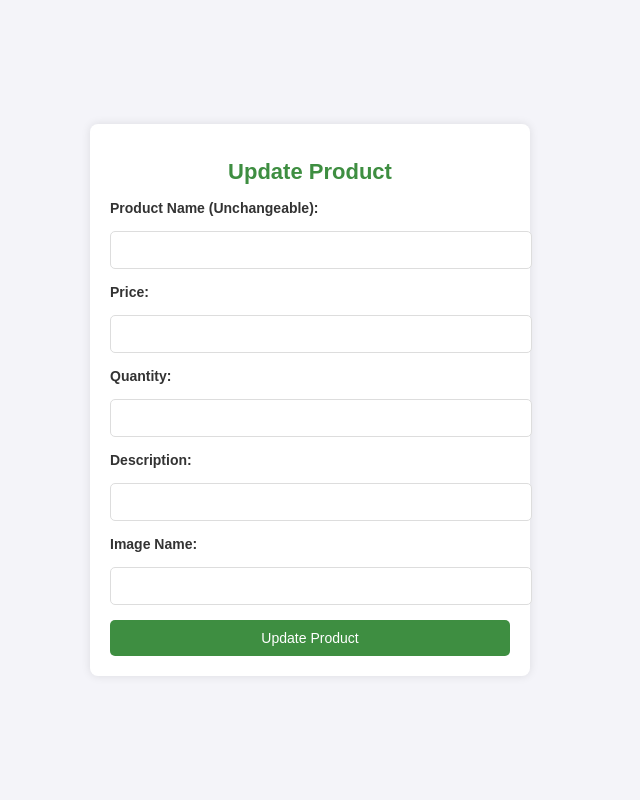
After one commit to thirumurug0xan/shopesite, a Flask app: page /admin/portal/product/update/1 in a window 1280 px wide. The commit adds this page. Shown: the whole page, without its empty margins (330-970 px from the left). Run offline with Flask 3, Linux system fonts and the light colour scheme; data that the repository does not hold is empty; some libraries are stand-ins or nearby versions.

Commit message:
huge update on managing products

```diff
--- a/app.py
+++ b/app.py
@@ -231,6 +231,8 @@ def admin_portal():
   return render_template('/admin_portal.html')
 @app.route('/admin/portal/settings',methods = ['GET','POST'])
 def admin_settings():
+  if not session.get('aauth',None):
+    return unauthorized()
   global admin_id, admin_password
   print(admin_password)
   if request.method == 'POST':
@@ -239,6 +241,43 @@ def admin_settings():
       admin_password = request.form.get('confirm_password')
     return redirect('/admin')
   return render_template('admin_settings.html')
+
+@app.route('/admin/portal/manage')
+def admin_manage():
+  if not session.get('aauth',None):
+    return unauthorized()
+  return render_template('/admin_manage.html')
+
+@app.route('/admin/portal/products')
+def admin_products():
+  if not session.get('aauth',None):
+    return unauthorized()
+  cursor = mysql.connection.cursor(MySQLdb.cursors.DictCursor)
+  cursor.execute('select * from products;')
+  products_tuble = cursor.fetchall()
+  return render_template('/admin_products.html',products=products_tuble)
+
+#@app.route('/admin/portal/product/update',methods = ['GET','POST'])
+@app.route('/admin/portal/product/update/<product_name>',methods=['GET','POST'])
+def admin_product_update(product_name):
+  #print(product_name)
+  cursor = mysql.connection.cursor(MySQLdb.cursors.DictCursor)
+  if 'POST' == request.method:
+    cursor.execute('update products set price = \'{price}\', quantity = \'{quantity}\', describ = \'{describ}\' WHERE product_name = \'{product_name}\';'.format(
+    price=request.form.get('price'),
+    quantity=request.form.get('quantity'),
+    describ=request.form.get('describ'),
+    product_name=product_name)
+    )
+    cursor.connection.commit()
+    return jsonify({'status':'success',
+      'commit':'success'
+    })
+  cursor.execute('select * from products where product_name = \'{product_name}\''.format(product_name=product_name))
+  edit_product_tuple = cursor.fetchone()
+  print(edit_product_tuple)
+  return render_template('/admin_update.html',product = edit_product_tuple)
+
 @app.route("/logout/<type_of>") #@app.route('/logout/<filename>')
 def logout(type_of):
     if 'admin' == type_of:
--- a/templates/admin_add.html
+++ b/templates/admin_add.html
@@ -105,7 +105,7 @@
             <input type="file" id="product_image" name="product_image" accept="image/png, image/jpeg, image/jpg" required>
 
             <br>
-            <center><button type="submit">Upload Image</button></center>
+            <center><button type="submit">Add product</button></center>
         </b>
     </form>
     <script>
--- a/templates/admin_portal.html
+++ b/templates/admin_portal.html
@@ -20,7 +20,7 @@
             <div class="card">
                 <h2>Manage Products</h2>
                 <p>Add, update products.</p>
-                <button onclick=add()>Access</button>
+                <button onclick=manage()>Access</button>
             </div>
             <div class="card">
                 <h2>View Orders</h2>
@@ -37,8 +37,8 @@
     <script>function users(){
         document.location='/admin/portal/users'
     }
-    function add(){
-        document.location='/admin/portal/add'
+    function manage(){
+        document.location='/admin/portal/manage'
     }
     function settings(){
         document.location='/admin/portal/settings'
--- /dev/null
+++ b/templates/admin_update.html
@@ -0,0 +1,88 @@
+<!DOCTYPE html>
+<html lang="en">
+<head>
+    <meta charset="UTF-8">
+    <meta name="viewport" content="width=device-width, initial-scale=1.0">
+    <title>Update Product</title>
+    <style>
+        body {
+            font-family: Arial, sans-serif;
+            background-color: #f4f4f9;
+            margin: 0;
+            padding: 0;
+            display: flex;
+            justify-content: center;
+            align-items: center;
+            height: 100vh;
+        }
+        .container {
+            background: #fff;
+            padding: 20px;
+            border-radius: 8px;
+            box-shadow: 0 0 10px rgba(0, 0, 0, 0.1);
+            width: 400px;
+        }
+        h1 {
+            text-align: center;
+            font-size: 22px;
+            color: #3e8e41;
+        }
+        form {
+            display: flex;
+            flex-direction: column;
+            gap: 15px;
+        }
+        label {
+            font-weight: bold;
+            font-size: 14px;
+            color: #333;
+        }
+        input {
+            padding: 10px;
+            font-size: 14px;
+            border: 1px solid #ddd;
+            border-radius: 5px;
+            width: 100%;
+        }
+        input:focus {
+            outline: none;
+            border-color: #3e8e41;
+        }
+        button {
+            padding: 10px;
+            font-size: 14px;
+            border: none;
+            border-radius: 5px;
+            background-color: #3e8e41;
+            color: #fff;
+            cursor: pointer;
+        }
+        button:hover {
+            background-color: #4CAF50;
+        }
+    </style>
+</head>
+<body>
+    <div class="container">
+        <h1>Update Product</h1>
+        <form action="/admin/portal/product/update/{{product['product_name'] }}" method="POST" enctype="multipart/form-data">
+            <label for="product_name">Product Name (Unchangeable):</label>
+            <input type="text" id="product_name" name="product_name" value="{{ product['product_name'] }}" readonly>
+
+            <label for="price">Price:</label>
+            <input type="text" id="price" name="price" value="{{ product['price'] }}" required>
+
+            <label for="quantity">Quantity:</label>
+            <input type="text" id="quantity" name="quantity" value="{{ product['quantity'] }}" required>
+
+            <label for="describ">Description:</label>
+            <input type="text" id="describ" name="describ" value="{{ product['describ'] }}" required>
+
+            <label for="image_name">Image Name:</label>
+            <input type="text" id="image_name" name="image_name" value="{{ product['image_name'] }}" readonly>
+
+            <button type="submit">Update Product</button>
+        </form>
+    </div>
+</body>
+</html>
```
Also changed, not shown: templates/admin_manage.html (added, +58 -0 lines), templates/admin_products.html (added, +77 -0 lines).
